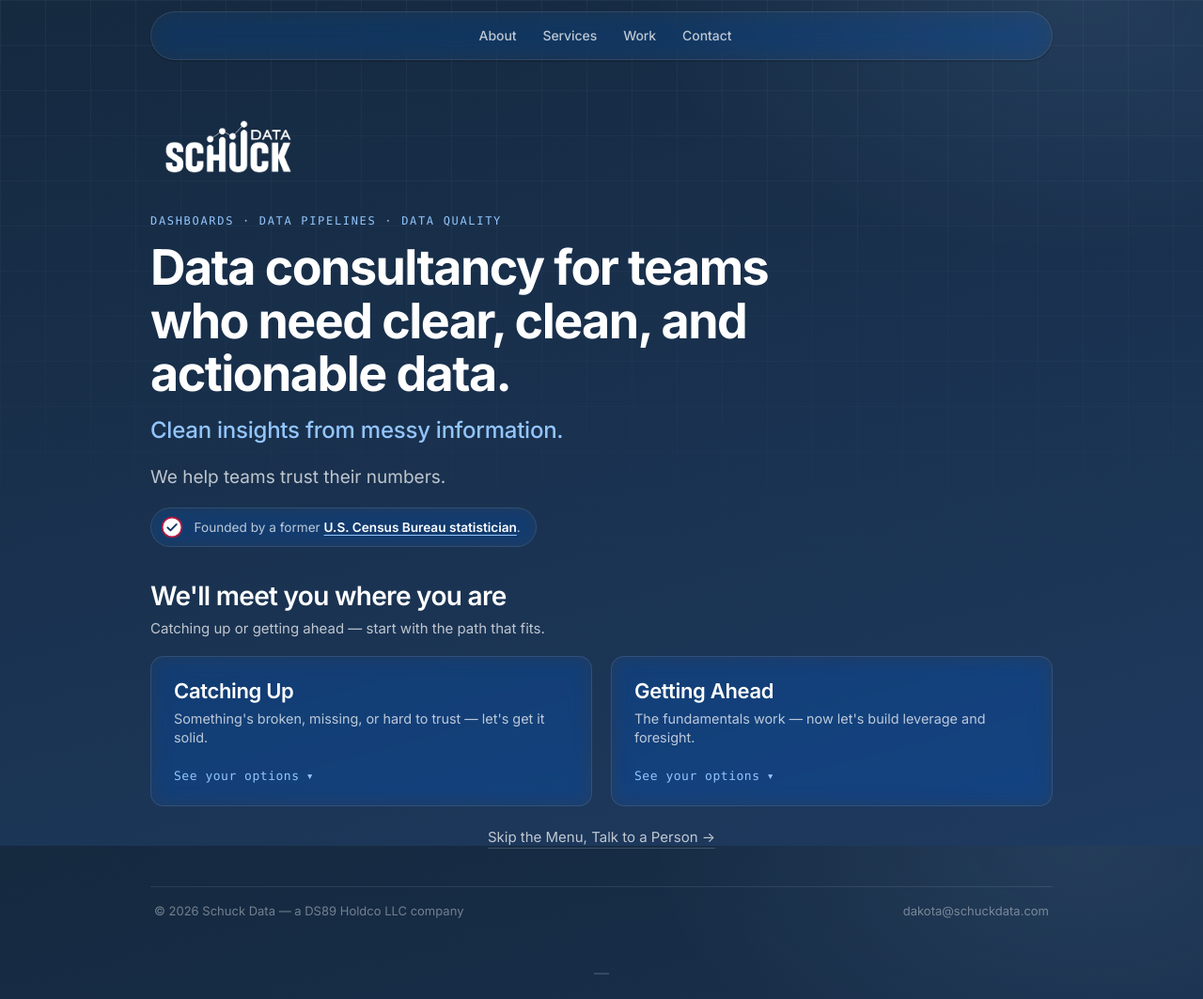
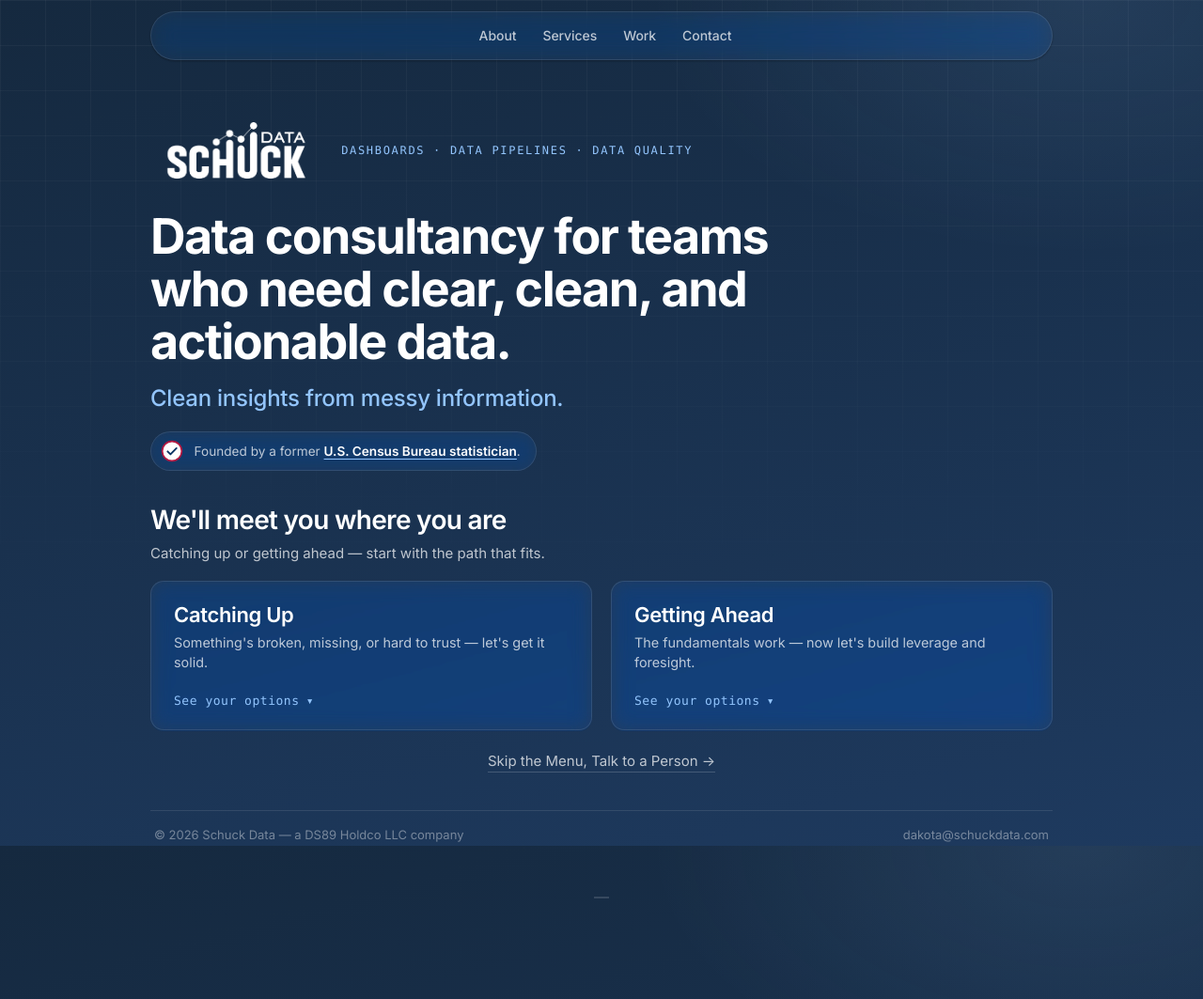
Before and after one commit to schuck-data/schuck-data.github.io, a Jekyll site: the page built from index.html, in a window 1280 px wide. Shown: the whole page at 94% size. Built offline with Jekyll 4.4.1, drawn with Linux system fonts in a browser that asks for light colours.

Commit message:
logo tweaks

```diff
--- a/index.html
+++ b/index.html
@@ -6,11 +6,12 @@ hide_header_logo: true
 ---
 
 <section class="hero" aria-labelledby="hero-heading">
-    <a class="hero-logo" href="/" aria-label="Schuck Data — home">
-        <img src="/images/schuck-data-white.png" alt="Schuck Data">
-    </a>
-
-    <p class="hero-eyebrow">Dashboards · Data pipelines · Data quality</p>
+    <div class="hero-brandline">
+        <a class="hero-logo" href="/" aria-label="Schuck Data — home">
+            <img src="/images/schuck-data-white.png" alt="Schuck Data">
+        </a>
+        <p class="hero-eyebrow">Dashboards · Data pipelines · Data quality</p>
+    </div>
 
     <h1 id="hero-heading" class="hero-h1">Data consultancy for teams who need clear, clean, and actionable data.</h1>
 
@@ -19,8 +20,6 @@ hide_header_logo: true
         <span class="question" data-question aria-hidden="true">Clean insights from messy information.</span>
         <span class="question" data-question aria-hidden="true">Automation. Analytics. Answers.</span>
     </p>
-
-    <p class="hero-lead">We help teams trust their numbers.</p>
 
     <p class="credential">
         <svg viewBox="0 0 36 36" aria-hidden="true">
--- a/styles.css
+++ b/styles.css
@@ -402,14 +402,22 @@ a:focus-visible {
 .site-logo img { height: 2.6rem; width: auto; display: block; }
 @media (min-width: 48rem) { .site-logo img { height: 3rem; } }
 
-/* Hero logo — the brand moment on the homepage */
-.hero-logo { display: inline-block; line-height: 0; margin-bottom: 1.5rem; }
+/* Hero logo + eyebrow share one horizontal line (wraps on narrow screens) */
+.hero-brandline {
+    display: flex;
+    align-items: center;
+    gap: 0.5rem 1.25rem;
+    flex-wrap: wrap;
+    margin-bottom: 1.25rem;
+}
+.hero-logo { display: inline-block; line-height: 0; }
 .hero-logo img {
-    height: clamp(3.25rem, 8vw, 5rem);
+    height: clamp(3.75rem, 9vw, 5.5rem);
     width: auto;
     display: block;
     max-width: 100%;
 }
+.hero-brandline .hero-eyebrow { margin-bottom: 0; }
 
 /* Fixed, keyword-bearing headline */
 .hero-h1 {
```
